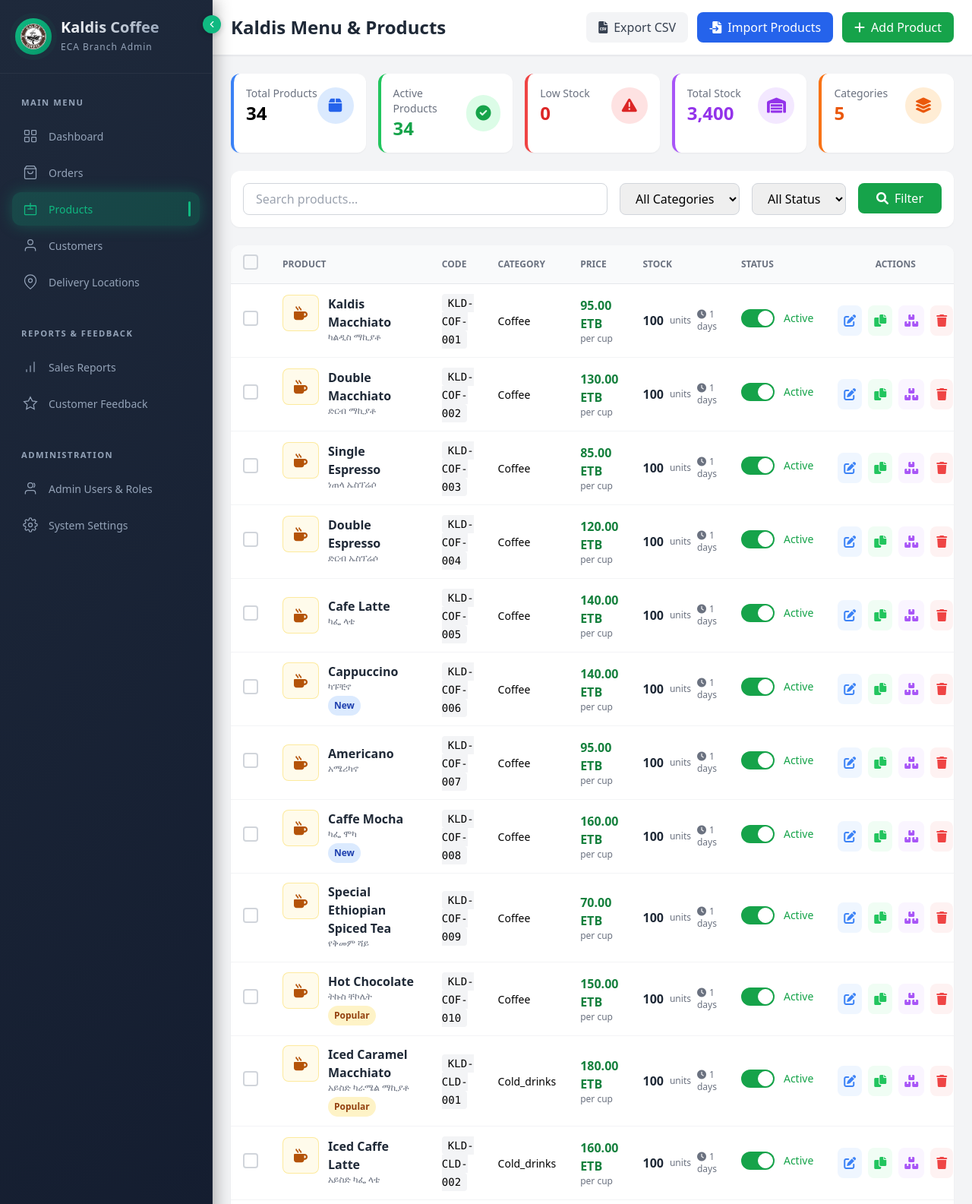
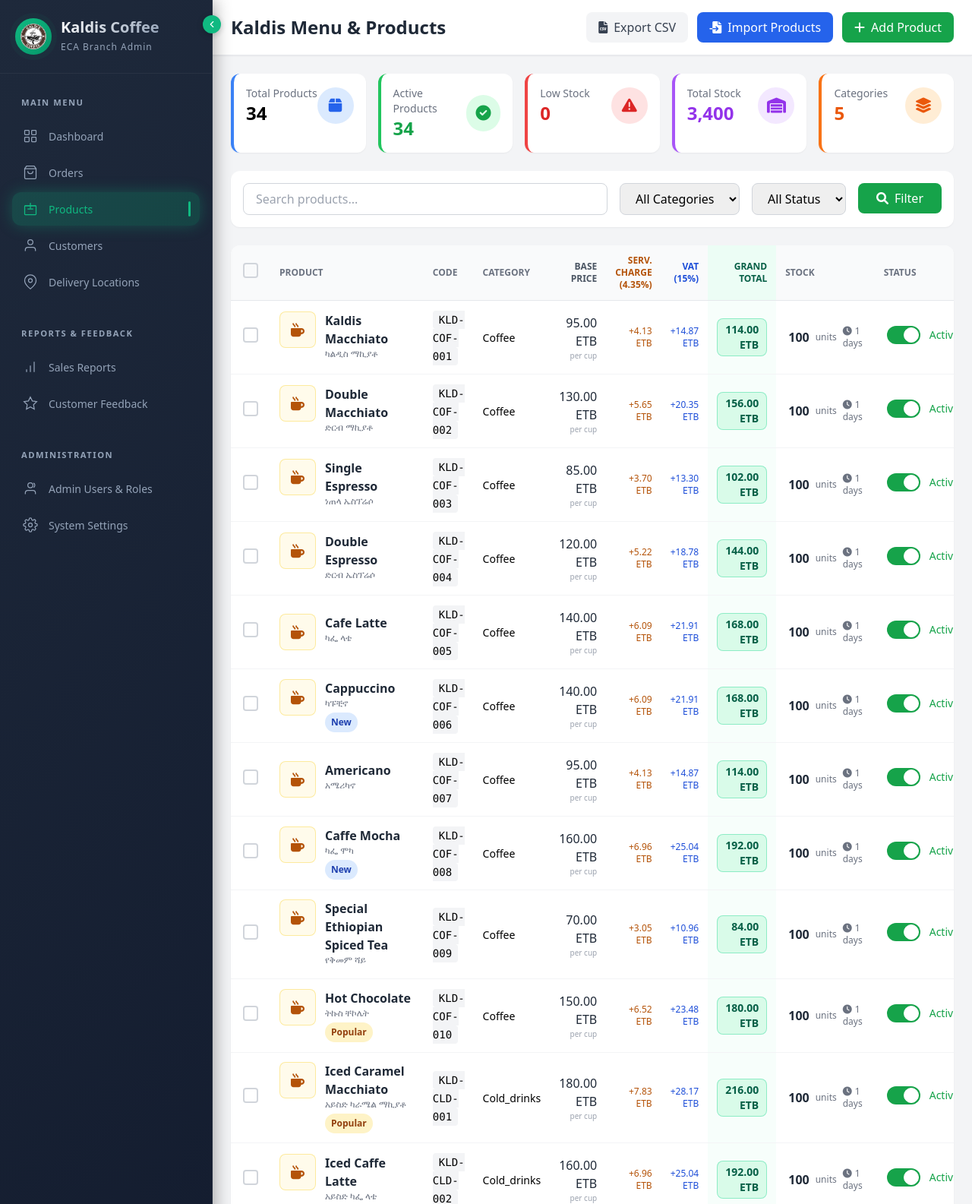
Before and after one commit to berekaldis/ordering, a PHP site: page /admin/products.php in a window 1280 px wide. Shown: the top 1585 px of the page at 76% size. Run offline with PHP 8.4, Linux system fonts and the light colour scheme; a user stored in the database is signed in; data comes from the database, SQL or seed files in the repository; data that the repository does not hold is empty; some libraries are stand-ins or nearby versions.

Commit message:
Add 4.35% Service Charge and 15% VAT calculation and Grand Total price display to Product page and Webapp

```diff
--- a/admin/products.php
+++ b/admin/products.php
@@ -9,22 +9,26 @@
     header('Content-Type: text/csv; charset=utf-8');
     header('Content-Disposition: attachment; filename=kaldis_products_' . date('Y-m-d') . '.csv');
     $output = fopen('php://output', 'w');
-    fputcsv($output, ['ID', 'Product Code', 'Product Name', 'Product Name (Amharic)', 'Category', 'Variety', 'Unit', 'Unit Price', 'Walk-in Price', 'Stock Quantity', 'Shelf Life', 'Status']);
+    fputcsv($output, ['ID', 'Product Code', 'Product Name', 'Product Name (Amharic)', 'Category', 'Unit', 'Unit Price (Base)', 'Service Charge (4.35%)', 'VAT (15%)', 'Grand Total', 'Stock Quantity', 'Status']);
 
     $stmt = db()->query("SELECT * FROM dairy_products ORDER BY sort_order ASC, product_name ASC");
     while ($row = $stmt->fetch(PDO::FETCH_ASSOC)) {
+        $base = floatval($row['unit_price']);
+        $sc = $base * 0.0435;
+        $vat = ($base + $sc) * 0.15;
+        $gt = $base + $sc + $vat;
         fputcsv($output, [
             $row['id'],
             $row['product_code'],
             $row['product_name'],
             $row['product_name_am'],
             $row['category'],
-            $row['variety'] ?? '',
             $row['unit'],
-            $row['unit_price'],
-            $row['walkin_price'] ?? '',
+            number_format($base, 2, '.', ''),
+            number_format($sc, 2, '.', ''),
+            number_format($vat, 2, '.', ''),
+            number_format($gt, 2, '.', ''),
             $row['stock_quantity'],
-            ($row['shelf_life_days'] ?? '') . ' days',
             $row['status'] ? 'Active' : 'Inactive'
         ]);
     }
@@ -532,22 +536,25 @@
                                     <th class="px-4 py-3 text-center">
                                         <input type="checkbox" id="tableSelectAll" class="checkbox-custom" onchange="toggleTableSelectAll()">
                                     </th>
-                                    <th class="px-4 py-3 text-left text-xs font-semibold text-gray-500 uppercase">Product</th>
-                                    <th class="px-4 py-3 text-left text-xs font-semibold text-gray-500 uppercase">Code</th>
-                                    <th class="px-4 py-3 text-left text-xs font-semibold text-gray-500 uppercase">Category</th>
-                                    <th class="px-4 py-3 text-left text-xs font-semibold text-gray-500 uppercase">Price</th>
-                                    <th class="px-4 py-3 text-left text-xs font-semibold text-gray-500 uppercase">Stock</th>
-                                    <th class="px-4 py-3 text-left text-xs font-semibold text-gray-500 uppercase">Status</th>
-                                    <th class="px-4 py-3 text-center text-xs font-semibold text-gray-500 uppercase">Actions</th>
+                                    <th class="px-3 py-3 text-left text-xs font-semibold text-gray-500 uppercase">Product</th>
+                                    <th class="px-3 py-3 text-left text-xs font-semibold text-gray-500 uppercase">Code</th>
+                                    <th class="px-3 py-3 text-left text-xs font-semibold text-gray-500 uppercase">Category</th>
+                                    <th class="px-3 py-3 text-right text-xs font-semibold text-gray-600 uppercase">Base Price</th>
+                                    <th class="px-3 py-3 text-right text-xs font-semibold text-amber-700 uppercase">Serv. Charge (4.35%)</th>
+                                    <th class="px-3 py-3 text-right text-xs font-semibold text-blue-700 uppercase">VAT (15%)</th>
+                                    <th class="px-3 py-3 text-right text-xs font-bold text-emerald-800 uppercase bg-emerald-50">Grand Total</th>
+                                    <th class="px-3 py-3 text-left text-xs font-semibold text-gray-500 uppercase">Stock</th>
+                                    <th class="px-3 py-3 text-left text-xs font-semibold text-gray-500 uppercase">Status</th>
+                                    <th class="px-3 py-3 text-center text-xs font-semibold text-gray-500 uppercase">Actions</th>
                                 </tr>
                             </thead>
                             <tbody class="divide-y divide-gray-100">
                                 <?php foreach ($products as $product): ?>
                                 <tr class="hover:bg-gray-50 transition">
-                                    <td class="px-4 py-3 text-center">
+                                    <td class="px-3 py-3 text-center">
                                         <input type="checkbox" class="product-checkbox checkbox-custom" data-id="<?php echo $product['id']; ?>" onchange="updateSelectedCount()">
                                     </td>
-                                    <td class="px-4 py-3">
+                                    <td class="px-3 py-3">
                                         <div class="flex items-start gap-3">
                                             <?php if (!empty($product['image'])): ?>
                                                 <img src="../uploads/products/<?php echo htmlspecialchars($product['image']); ?>" alt="<?php echo htmlspecialchars($product['product_name']); ?>" class="w-12 h-12 rounded-lg object-cover border border-gray-200">
@@ -563,7 +570,6 @@
                                                 <?php endif; ?>
                                                 <div class="flex gap-1 mt-1">
                                                     <?php
-                                                    // Generate random tags for demonstration
                                                     $tags = [];
                                                     if (rand(1, 10) == 1) $tags[] = 'New';
                                                     if (rand(1, 10) == 1) $tags[] = 'Popular';
@@ -581,23 +587,36 @@
                                             </div>
                                         </div>
                                     </td>
-                                    <td class="px-4 py-3">
+                                    <td class="px-3 py-3">
                                         <code class="text-sm bg-gray-100 px-2 py-1 rounded"><?php echo htmlspecialchars($product['product_code']); ?></code>
                                     </td>
-                                    <td class="px-4 py-3">
+                                    <td class="px-3 py-3">
                                         <span class="text-sm"><?php echo ucfirst($product['category']); ?></span>
                                         <?php if ($product['variety']): ?>
                                         <p class="text-xs text-gray-500"><?php echo htmlspecialchars($product['variety']); ?></p>
                                         <?php endif; ?>
                                     </td>
-                                    <td class="px-4 py-3">
-                                        <div>
-                                            <p class="font-bold text-green-700"><?php echo number_format($product['unit_price'], 2); ?> ETB</p>
-                                            <p class="text-xs text-gray-500">per <?php echo htmlspecialchars($product['unit']); ?></p>
-                                            <?php if ($product['walkin_price']): ?>
-                                            <p class="text-xs text-gray-500">Walk-in: <?php echo number_format($product['walkin_price'], 2); ?> ETB</p>
-                                            <?php endif; ?>
-                                        </div>
+                                    <?php
+                                    $basePrice = floatval($product['unit_price']);
+                                    $serviceCharge = $basePrice * 0.0435;
+                                    $subtotalWithSc = $basePrice + $serviceCharge;
+                                    $vat = $subtotalWithSc * 0.15;
+                                    $grandTotal = $subtotalWithSc + $vat;
+                                    ?>
+                                    <td class="px-3 py-3 text-right">
+                                        <span class="font-medium text-gray-800"><?php echo number_format($basePrice, 2); ?> ETB</span>
+                                        <p class="text-[10px] text-gray-400">per <?php echo htmlspecialchars($product['unit']); ?></p>
+                                    </td>
+                                    <td class="px-3 py-3 text-right text-xs text-amber-700 font-medium">
+                                        +<?php echo number_format($serviceCharge, 2); ?> ETB
+                                    </td>
+                                    <td class="px-3 py-3 text-right text-xs text-blue-700 font-medium">
+                                        +<?php echo number_format($vat, 2); ?> ETB
+                                    </td>
+                                    <td class="px-3 py-3 text-right bg-emerald-50/40">
+                                        <span class="font-extrabold text-emerald-800 text-sm bg-emerald-100/80 px-2.5 py-1 rounded-lg border border-emerald-300/70 inline-block shadow-xs">
+                                            <?php echo number_format($grandTotal, 2); ?> ETB
+                                        </span>
                                     </td>
                                     <td class="px-4 py-3">
                                         <div class="flex items-center gap-2">
@@ -711,8 +730,8 @@
 
                 <div class="grid grid-cols-3 gap-4">
                     <div>
-                        <label class="block text-sm font-medium text-gray-700 mb-1">Unit Price (ETB)</label>
-                        <input type="number" step="0.01" name="unit_price" id="unitPrice" required placeholder="120"
+                        <label class="block text-sm font-medium text-gray-700 mb-1">Base Unit Price (ETB)</label>
+                        <input type="number" step="0.01" name="unit_price" id="unitPrice" required placeholder="100"
                                class="w-full px-4 py-2 border border-gray-300 rounded-lg">
                     </div>
                     <div>
@@ -724,6 +743,26 @@
                         <label class="block text-sm font-medium text-gray-700 mb-1">Stock Quantity</label>
                         <input type="number" name="stock_quantity" id="stockQuantity" value="100"
                                class="w-full px-4 py-2 border border-gray-300 rounded-lg">
+                    </div>
+                </div>
+
+                <!-- Real-time Price Breakdown Box -->
+                <div class="bg-slate-50 border border-slate-200 rounded-xl p-3 text-xs space-y-1.5" id="priceBreakdownBox">
+                    <div class="flex justify-between text-gray-600">
+                        <span>Base Price:</span>
+                        <span id="calcBasePrice" class="font-semibold">0.00 ETB</span>
+                    </div>
+                    <div class="flex justify-between text-amber-700">
+                        <span>+ Service Charge (4.35%):</span>
+                        <span id="calcServiceCharge" class="font-semibold">+0.00 ETB</span>
+                    </div>
+                    <div class="flex justify-between text-blue-700">
+                        <span>+ VAT (15% on Subtotal):</span>
+                        <span id="calcVat" class="font-semibold">+0.00 ETB</span>
+                    </div>
+                    <div class="flex justify-between text-emerald-800 font-extrabold border-t border-slate-200 pt-1.5 text-sm">
+                        <span>Grand Total (Webapp Display Price):</span>
+                        <span id="calcGrandTotal" class="text-emerald-700">0.00 ETB</span>
                     </div>
                 </div>
 
@@ -1014,11 +1053,28 @@
             }
         }
 
+        function updatePriceBreakdown() {
+            const base = parseFloat(document.getElementById('unitPrice')?.value) || 0;
+            const sc = base * 0.0435;
+            const subsc = base + sc;
+            const vat = subsc * 0.15;
+            const gt = subsc + vat;
+
+            if (document.getElementById('calcBasePrice')) {
+                document.getElementById('calcBasePrice').textContent = base.toFixed(2) + ' ETB';
+                document.getElementById('calcServiceCharge').textContent = '+' + sc.toFixed(2) + ' ETB';
+                document.getElementById('calcVat').textContent = '+' + vat.toFixed(2) + ' ETB';
+                document.getElementById('calcGrandTotal').textContent = gt.toFixed(2) + ' ETB';
+            }
+        }
+        document.getElementById('unitPrice')?.addEventListener('input', updatePriceBreakdown);
+
         function openProductModal() {
             document.getElementById('modalTitle').textContent = 'Add Product';
             document.getElementById('formAction').value = 'add';
             document.getElementById('productId').value = '0';
             document.getElementById('productForm').reset();
+            updatePriceBreakdown();
             document.getElementById('productModal').classList.add('flex');
             document.getElementById('productModal').classList.remove('hidden');
         }
@@ -1038,6 +1094,8 @@
             document.getElementById('descriptionAm').value = product.description_am || '';
             document.getElementById('sortOrder').value = product.sort_order || 0;
             document.getElementById('status').value = product.status !== undefined ? product.status : 1;
+
+            updatePriceBreakdown();
 
             // Show image preview if exists
             const preview = document.getElementById('imagePreview');
--- a/miniapp/app.html
+++ b/miniapp/app.html
@@ -510,6 +510,7 @@
                 <span id="cfmL" style="font-size:9px;font-weight:600;color:var(--tx3);text-transform:uppercase"></span>
                 <span id="cfmA" style="font-size:17px;font-weight:900;color:var(--pm)"></span>
             </div>
+            <p style="font-size:9px;color:var(--tx3);margin-top:4px;text-align:right;font-weight:500">* Includes 4.35% Service Charge & 15% VAT</p>
         </div>
         <div style="display:flex;gap:8px">
             <button onclick="closeCfm()" style="flex:1;padding:11px;border-radius:10px;background:#F3F4F6;border:none;font-size:12px;font-weight:700;color:var(--tx2);cursor:pointer">Cancel</button>
```
Also changed, not shown: miniapp/api.php (+16 -2 lines).
